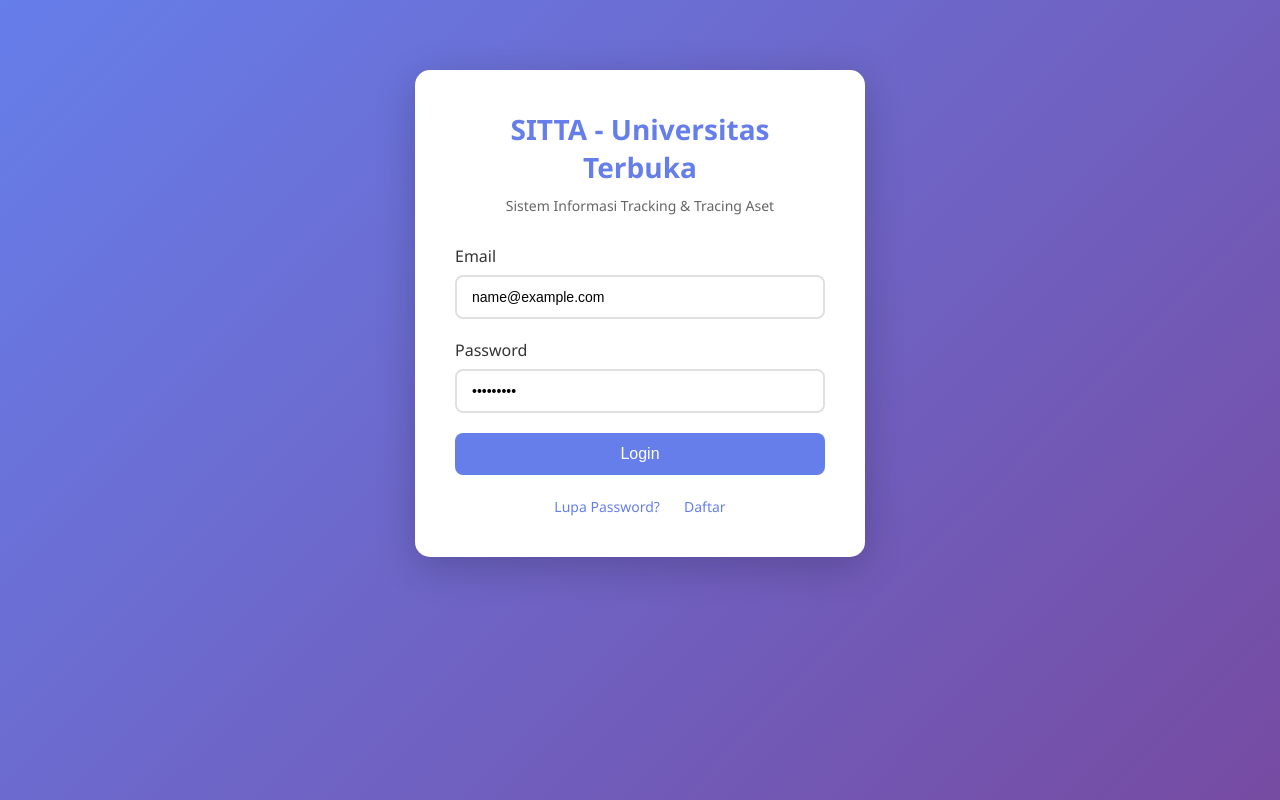
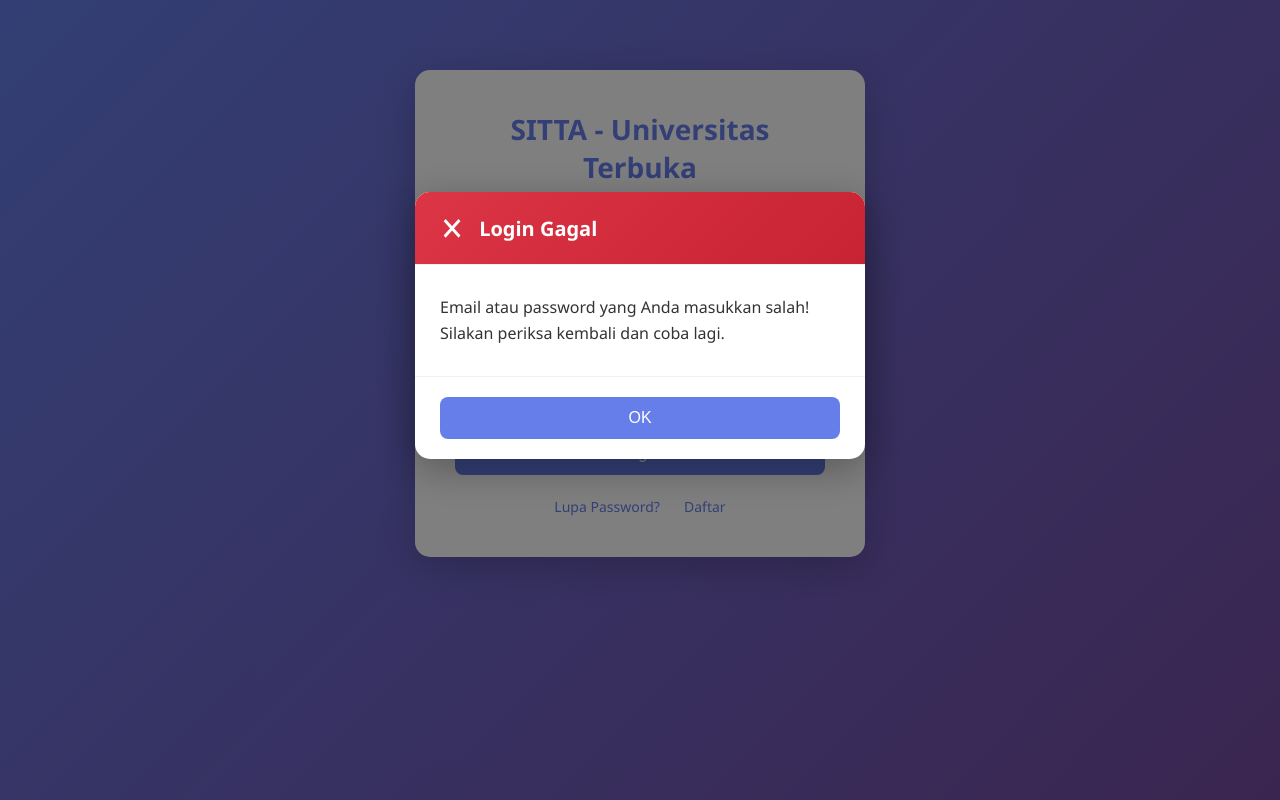
Before and after one commit to kuahbanyak/tugas, a plain HTML site: page login.html in a window 1280 px wide. Both pictures are taken after typing "name@example.com", "Sample123" into the empty fields and a click on the button "Login". Drawn offline with Linux system fonts and the light colour scheme.

Commit message:
Implement alert modal for user notifications and enhance logout confirmation

```diff
--- a/css/style.css
+++ b/css/style.css
@@ -541,3 +541,86 @@ body {
         grid-template-columns: 1fr;
     }
 }
+
+.alert-modal {
+    display: none;
+    position: fixed;
+    z-index: 2000;
+    left: 0;
+    top: 0;
+    width: 100%;
+    height: 100%;
+    background-color: rgba(0,0,0,0.5);
+    animation: fadeIn 0.3s;
+}
+
+.alert-modal-content {
+    background-color: white;
+    margin: 15% auto;
+    padding: 0;
+    border-radius: 15px;
+    width: 90%;
+    max-width: 450px;
+    animation: slideDown 0.3s;
+    box-shadow: 0 10px 40px rgba(0,0,0,0.3);
+}
+
+.alert-modal-header {
+    padding: 20px 25px;
+    border-bottom: 1px solid #f0f0f0;
+    display: flex;
+    align-items: center;
+    gap: 15px;
+}
+
+.alert-modal-icon {
+    font-size: 32px;
+    line-height: 1;
+}
+
+.alert-modal-header.success {
+    background: linear-gradient(135deg, #28a745 0%, #20c997 100%);
+    color: white;
+    border-radius: 15px 15px 0 0;
+}
+
+.alert-modal-header.error {
+    background: linear-gradient(135deg, #dc3545 0%, #c82333 100%);
+    color: white;
+    border-radius: 15px 15px 0 0;
+}
+
+.alert-modal-header.info {
+    background: linear-gradient(135deg, #667eea 0%, #764ba2 100%);
+    color: white;
+    border-radius: 15px 15px 0 0;
+}
+
+.alert-modal-header.warning {
+    background: linear-gradient(135deg, #ffc107 0%, #ff9800 100%);
+    color: white;
+    border-radius: 15px 15px 0 0;
+}
+
+.alert-modal-title {
+    flex: 1;
+    margin: 0;
+    font-size: 20px;
+}
+
+.alert-modal-body {
+    padding: 30px 25px;
+    font-size: 16px;
+    color: #333;
+    line-height: 1.6;
+}
+
+.alert-modal-footer {
+    padding: 20px 25px;
+    text-align: center;
+    border-top: 1px solid #f0f0f0;
+}
+
+.alert-modal-footer .btn {
+    min-width: 120px;
+}
--- /dev/null
+++ b/js/alert-modal.js
@@ -0,0 +1,61 @@
+function showAlertModal(message, type = 'info', title = '') {
+    let existingModal = document.getElementById('alertModal');
+    if (existingModal) {
+        existingModal.remove();
+    }
+
+    const icons = {
+        success: '✓',
+        error: '✕',
+        info: 'ℹ',
+        warning: '⚠'
+    };
+
+    const titles = {
+        success: title || 'Berhasil',
+        error: title || 'Error',
+        info: title || 'Informasi',
+        warning: title || 'Peringatan'
+    };
+
+    const modal = document.createElement('div');
+    modal.id = 'alertModal';
+    modal.className = 'alert-modal';
+
+    modal.innerHTML = `
+        <div class="alert-modal-content">
+            <div class="alert-modal-header ${type}">
+                <span class="alert-modal-icon">${icons[type]}</span>
+                <h2 class="alert-modal-title">${titles[type]}</h2>
+            </div>
+            <div class="alert-modal-body">
+                ${message}
+            </div>
+            <div class="alert-modal-footer">
+                <button class="btn btn-primary" onclick="closeAlertModal()">OK</button>
+            </div>
+        </div>
+    `;
+
+    document.body.appendChild(modal);
+
+    setTimeout(() => {
+        modal.style.display = 'block';
+    }, 10);
+
+    modal.onclick = function(event) {
+        if (event.target == modal) {
+            closeAlertModal();
+        }
+    };
+}
+
+function closeAlertModal() {
+    const modal = document.getElementById('alertModal');
+    if (modal) {
+        modal.style.display = 'none';
+        setTimeout(() => {
+            modal.remove();
+        }, 300);
+    }
+}
--- a/js/login.js
+++ b/js/login.js
@@ -9,10 +9,12 @@ function handleLogin(event) {
     if (user) {
         localStorage.setItem('currentUser', JSON.stringify(user));
 
-        alert('Login berhasil! Selamat datang ' + user.nama);
-        window.location.href = 'dashboard.html';
+        showAlertModal('Selamat datang, ' + user.nama + '! Anda akan diarahkan ke dashboard.', 'success', 'Login Berhasil');
+        setTimeout(() => {
+            window.location.href = 'dashboard.html';
+        }, 1500);
     } else {
-        alert('Email atau password yang Anda masukkan salah!');
+        showAlertModal('Email atau password yang Anda masukkan salah! Silakan periksa kembali dan coba lagi.', 'error', 'Login Gagal');
     }
 }
 
@@ -39,11 +41,11 @@ function handleForgotPassword(event) {
     const user = dataPengguna.find(u => u.email === email);
 
     if (user) {
-        alert('Link reset password telah dikirim ke email ' + email);
+        showAlertModal('Link reset password telah dikirim ke email <strong>' + email + '</strong>. Silakan cek inbox Anda.', 'success', 'Email Terkirim');
         closeForgotPassword();
         document.getElementById('forgotPasswordForm').reset();
     } else {
-        alert('Email tidak terdaftar dalam sistem!');
+        showAlertModal('Email <strong>' + email + '</strong> tidak terdaftar dalam sistem!', 'error', 'Email Tidak Ditemukan');
     }
 }
 
@@ -59,7 +61,7 @@ function handleRegister(event) {
     const existingUser = dataPengguna.find(u => u.email === email);
 
     if (existingUser) {
-        alert('Email sudah terdaftar! Gunakan email lain.');
+        showAlertModal('Email <strong>' + email + '</strong> sudah terdaftar! Silakan gunakan email lain atau login dengan akun yang sudah ada.', 'warning', 'Email Sudah Terdaftar');
         return;
     }
 
@@ -74,7 +76,7 @@ function handleRegister(event) {
 
     dataPengguna.push(newUser);
 
-    alert('Pendaftaran berhasil! Silakan login dengan akun Anda.');
+    showAlertModal('Pendaftaran berhasil, <strong>' + nama + '</strong>! Silakan login dengan akun Anda.', 'success', 'Registrasi Berhasil');
     closeRegister();
     document.getElementById('registerForm').reset();
 }
--- a/js/stok.js
+++ b/js/stok.js
@@ -84,7 +84,7 @@ function handleAddStock(event) {
 
     const exists = dataBahanAjar.find(item => item.kodeBarang === newStock.kodeBarang);
     if (exists) {
-        alert('Kode barang sudah ada! Gunakan kode yang berbeda.');
+        showAlertModal('Kode barang <strong>' + newStock.kodeBarang + '</strong> sudah ada dalam sistem! Silakan gunakan kode yang berbeda.', 'warning', 'Kode Barang Duplikat');
         return;
     }
 
@@ -94,7 +94,7 @@ function handleAddStock(event) {
 
     toggleAddForm();
 
-    alert('Bahan ajar berhasil ditambahkan!');
+    showAlertModal('Bahan ajar <strong>' + newStock.namaBarang + '</strong> berhasil ditambahkan dengan stok ' + newStock.stok + ' unit!', 'success', 'Berhasil Ditambahkan');
 
     setTimeout(() => {
         const cards = document.querySelectorAll('.stock-card');
--- a/login.html
+++ b/login.html
@@ -86,6 +86,7 @@
         </div>
     </div>
 
+    <script src="js/alert-modal.js"></script>
     <script src="js/data.js"></script>
     <script src="js/login.js"></script>
 </body>
```
Also changed, not shown: dashboard.html (+17 -0 lines), histori.html (+1 -0 lines), js/dashboard.js (+17 -4 lines), laporan.html (+1 -0 lines), stok.html (+1 -0 lines), tracking.html (+1 -0 lines), 2 other files.
